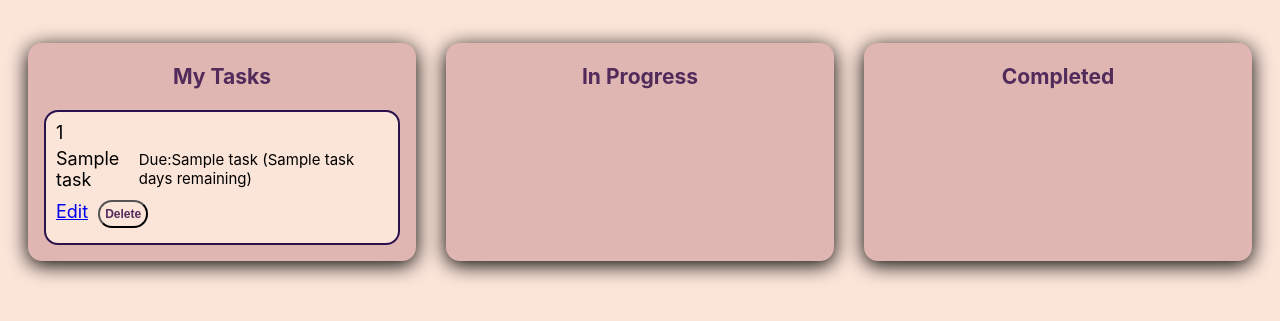
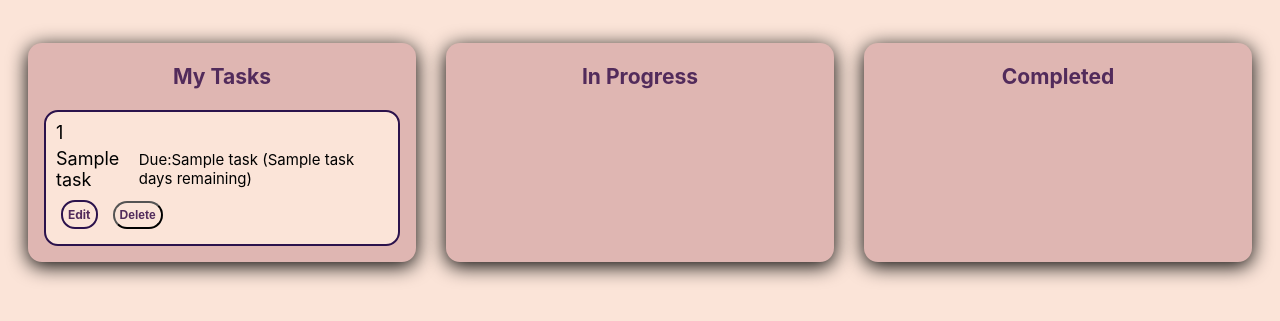
Before and after one commit to jingyi8282/Mini-IT-Project, a Flask app: template templates/tasks.html in a window 1280 px wide. Shown: the part 233-554 px from the top of the page. Run offline with Flask 3, Linux system fonts and the light colour scheme; the template is opened without the code that fills it: most values are stand-ins (such as "Sample title", 1, 10 or a date in 2020).

Commit message:
edited edit function style

```diff
--- a/static/taskstyle.css
+++ b/static/taskstyle.css
@@ -73,6 +73,9 @@ ul {
     color: #522b5b;
     padding: 10px;
     cursor: pointer;
+}
+.add_button:hover {
+    background-color: #f5d4c3;
 }
 
 input{
@@ -154,3 +157,19 @@ input{
     align-items: center;
     gap: 5x;
 }
+
+.edit_btn{
+    display: inline-block;
+    border: 2px solid #2B124C ;
+    border-radius: 14px;
+    background-color: #fbe4d8;
+    color: #522b5b;
+    font-size: 12px;
+    font-weight: bold;
+    text-decoration: none;
+    padding: 5px;
+    margin-inline: 5px;
+    margin-top: 5px;
+    margin-bottom: 5px;
+    cursor: pointer;
+}
```
